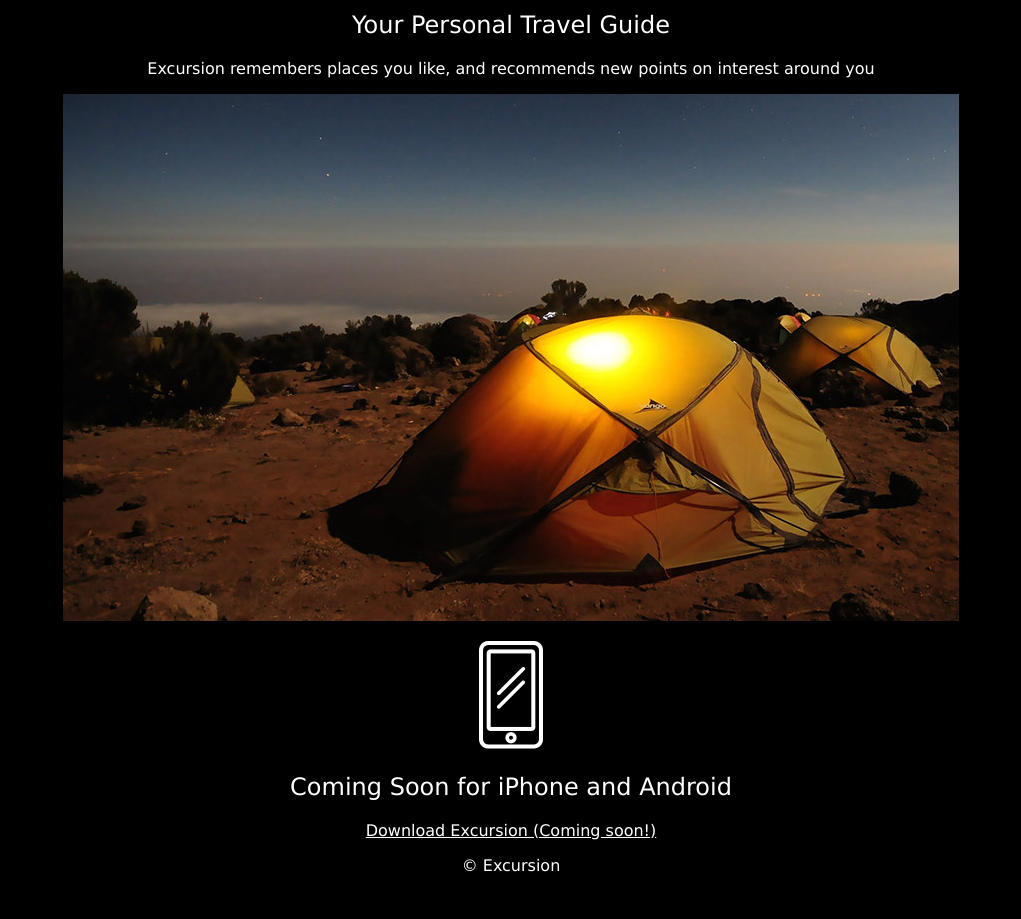
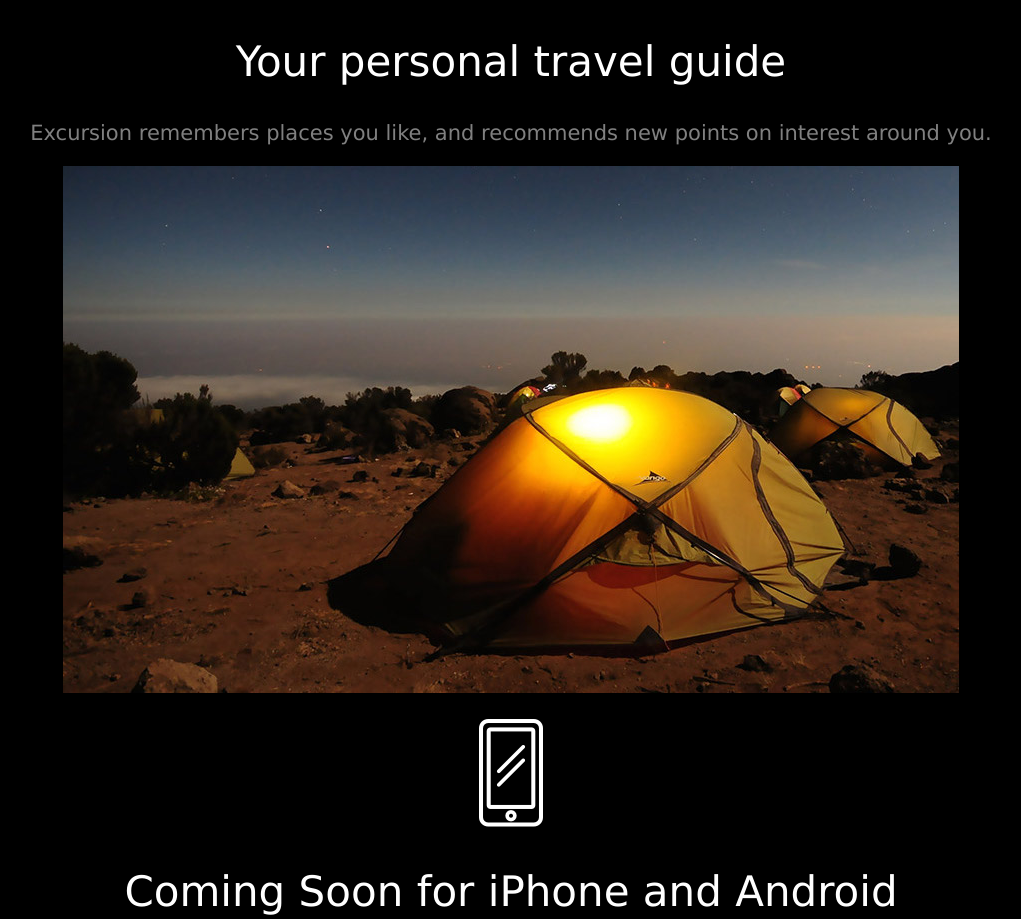
Before and after one commit to mpropas/excursion, a plain HTML site: page index.html in a window 1280 px wide. Shown: the part 323-1242 px from the top of the page, without its empty margins (129-1150 px from the left). Before the commit the page ends 1214 px from the top, so only its background shows below. Drawn offline with Linux system fonts and the light colour scheme.

Commit message:
complete html and css

```diff
--- a/index.html
+++ b/index.html
@@ -9,12 +9,12 @@
     <h1>Discover hidden places in the world around you</h1>
     <p><a href="">Download Excursion (Coming soon!)</a></p>
     <p><video src="https://s3.amazonaws.com/codecademy-content/programs/freelance-one/excursion/videos/excursion.mp4"> Video Not Supported</video></p>
-    <h2>Your Personal Travel Guide</h2>
-    <p>Excursion remembers places you like, and recommends new points on interest around you</p>
+    <h2>Your personal travel guide</h2>
+    <p>Excursion remembers places you like, and recommends new points on interest around you.</p>
     <p><img src="./resources/images/LandscapeImage.jpg"></p>
     <p><img src="./resources/images/CellphoneIcon.png"></p>
     <h2>Coming Soon for iPhone and Android</h2>
     <p><a href="">Download Excursion (Coming soon!)</a></p>
-    <p>© Excursion</p>
+    <p class="copyright">© Excursion</p>
   </body>
 </html>
--- a/resources/css/style.css
+++ b/resources/css/style.css
@@ -1,9 +1,12 @@
 * {
-  font-family: verdana;
+  font-family: Verdana;
   background-color: black;
   color: white;
   text-align: center;
-  font-weight: normal;
 }
 
-h1 {font-size: 50px;}
+h1 {font-size: 50px; font-weight: normal;}
+h2 {font-size: 42px; font-weight: 300;}
+a {font-size: 16px; color: aquamarine;}
+p {font-size:21px; color: gray;}
+.copyright {text-align: right;}
```
